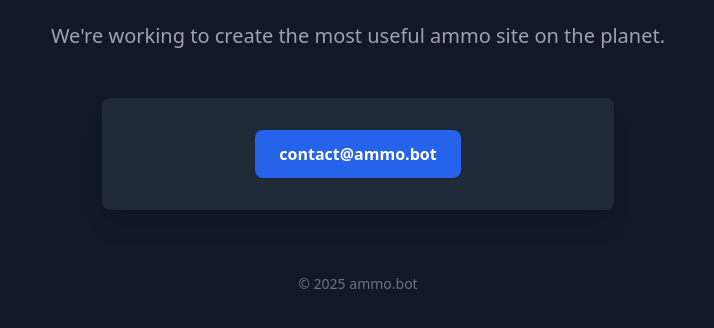
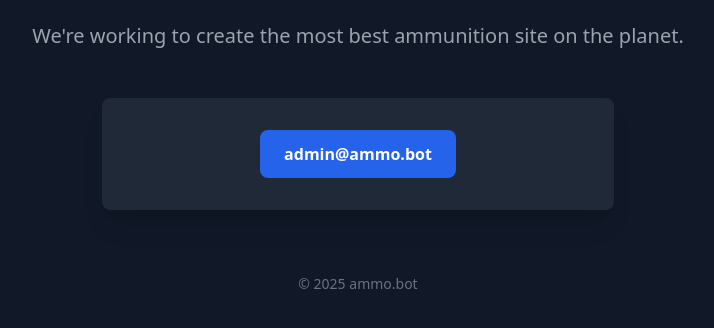
Before and after one commit to gun-deals/ammo.bot, a plain HTML site: page index.html in a window 1280 px wide. Shown: the part 316-644 px from the top of the page, without its empty margins (282-996 px from the left). Drawn offline with nearby package versions, Linux system fonts and the light colour scheme.

Commit message:
Update index

```diff
--- a/index.html
+++ b/index.html
@@ -3,7 +3,7 @@
 <head>
     <meta charset="UTF-8">
     <meta name="viewport" content="width=device-width, initial-scale=1.0">
-    <title>Ammo.bot - Coming Soon</title>
+    <title>ammo.bot - Coming Soon</title>
     <link href="https://cdnjs.cloudflare.com/ajax/libs/tailwindcss/2.2.19/tailwind.min.css" rel="stylesheet">
     <style>
         @keyframes pulse {
@@ -28,13 +28,13 @@
             </div>
 
             <p class="text-xl text-gray-400 max-w-2xl mx-auto">
-                We're working to create the most useful ammo site on the planet.
+                We're working to create the most best ammunition site on the planet.
             </p>
         </div>
 
         <div class="bg-gray-800 p-8 rounded-lg shadow-xl max-w-lg mx-auto">
-            <a href="mailto:contact@ammo.bot" class="inline-block bg-blue-600 hover:bg-blue-700 text-white font-semibold px-6 py-3 rounded-lg transition duration-200">
-                contact@ammo.bot
+            <a href="mailto:admin@ammo.bot" class="inline-block bg-blue-600 hover:bg-blue-700 text-white font-semibold px-6 py-3 rounded-lg transition duration-200">
+                admin@ammo.bot
             </a>
         </div>
     </div>
```
